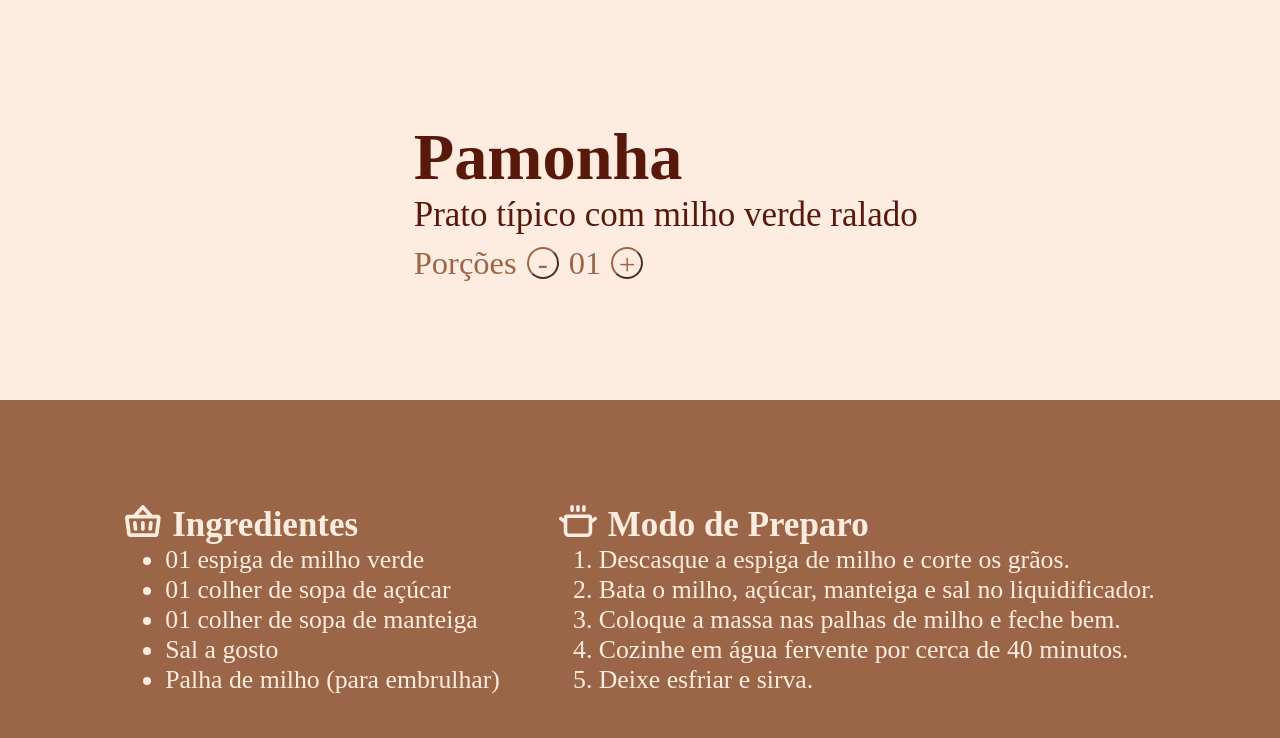
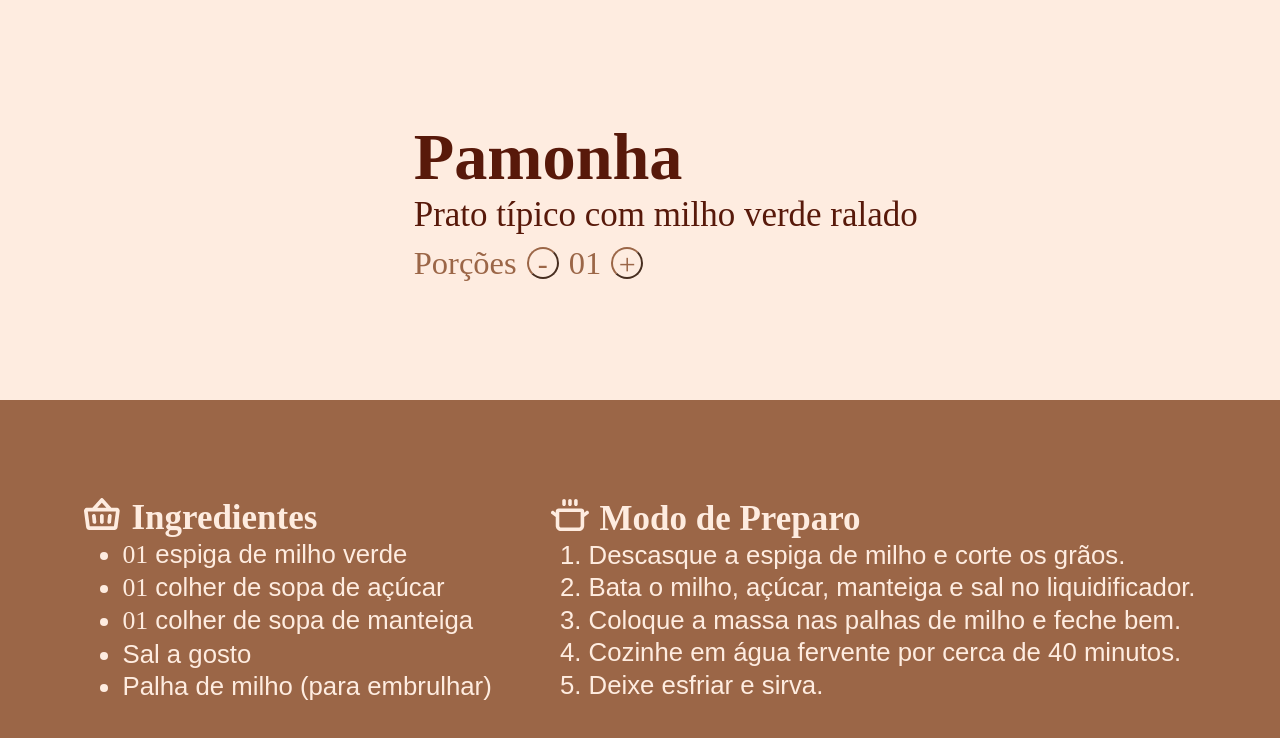
Before and after one commit to runnanC-137/unicode, a plain HTML site: page index.html in a window 1280 px wide. Drawn offline with Linux system fonts and the light colour scheme; a web font is replaced by a local one.

Commit message:
Update index.html

```diff
--- a/index.html
+++ b/index.html
@@ -9,7 +9,6 @@
         *{
             padding: 0px;
             margin: 0px;
-            font-family: Serif;
             font-family: Source Serif Pro;
         }
         section {
@@ -78,8 +77,14 @@
         }
         .de-baixo .lista {
             font-size: 25.76px;
-            padding-left: 40px;
+            padding-left: 38px;
+
         }
+        .de-baixo .lista li {
+            font-family: Arial, Helvetica, sans-serif;
+            line-height: 32.39px;
+        }
+
     </style>
 
 </head>
```
